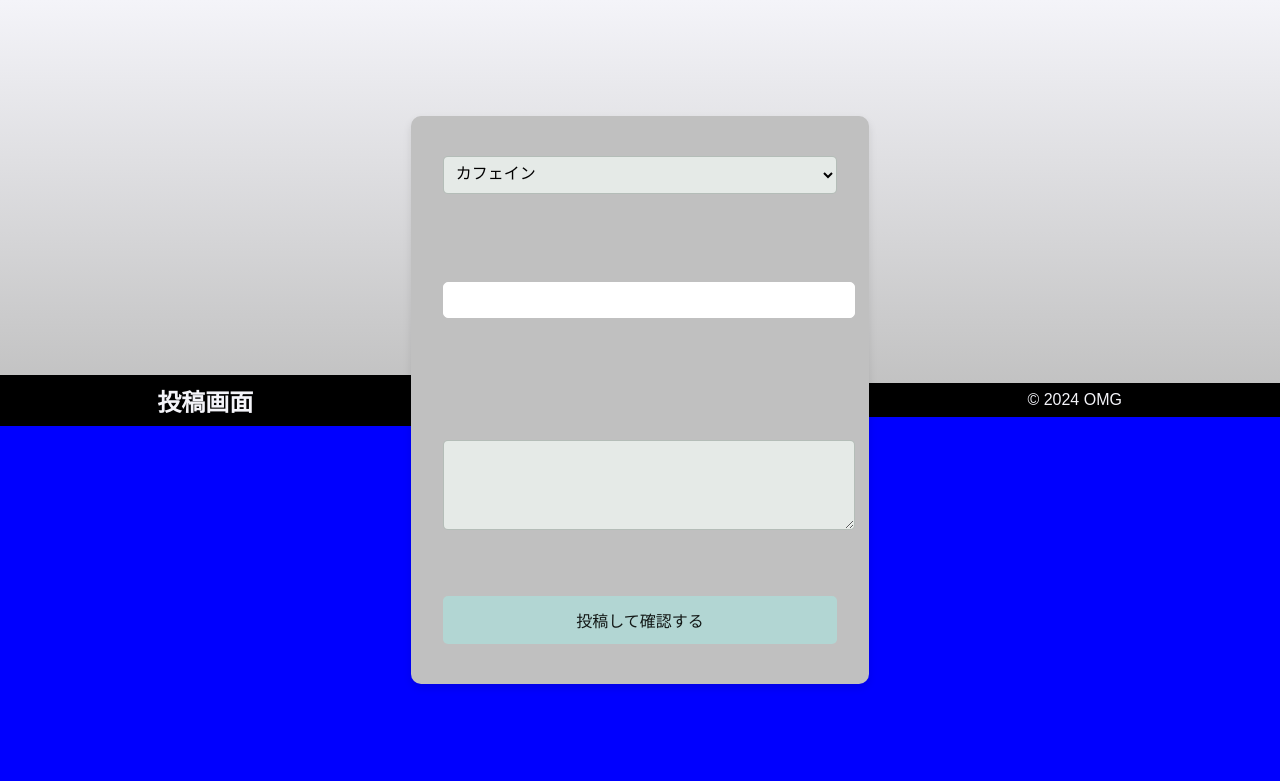
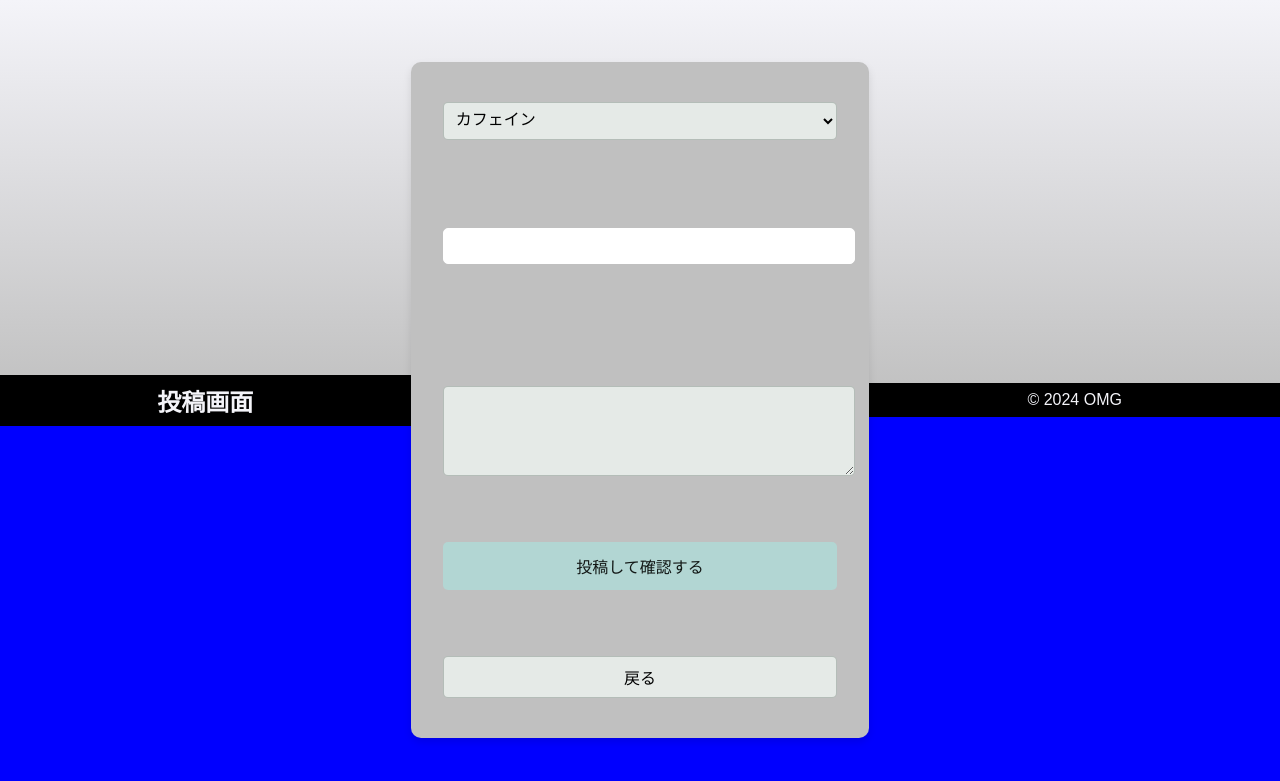
Before and after one commit to tomitou/Izon, a PHP site: page /post.php in a window 1280 px wide. Shown: the top 781 px of the page. Run offline with PHP 8.4, Linux system fonts and the light colour scheme.

Commit message:
戻るボタン追加

```diff
--- a/post.php
+++ b/post.php
@@ -27,6 +27,8 @@
 
             <br>
             <button type = "submit">投稿して確認する</button>
+            <br>
+            <input type = "button" onclick = "history.back()" value = "戻る">
         </form>
     </main>
     <footer>
```
